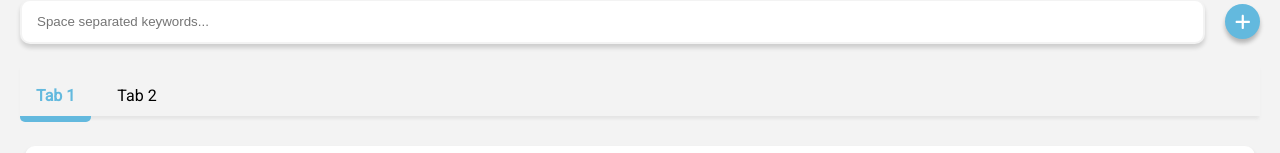
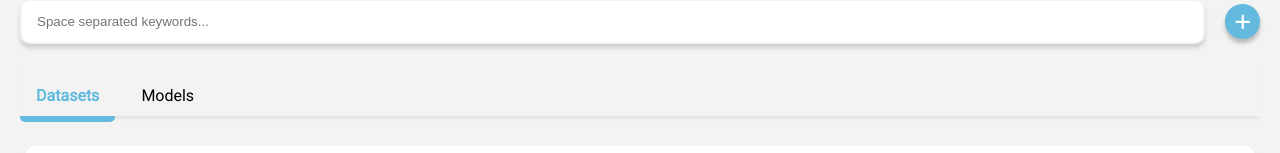
Before and after one commit to ECE493Group13/frontend, a React (Create React App) app: page /home in a window 1280 px wide. Shown: the part 129-282 px from the top of the page. Built offline with nearby package versions, Linux system fonts and the light colour scheme.

Commit message:
update tab labels

```diff
--- a/src/Components/Tabs.js
+++ b/src/Components/Tabs.js
@@ -20,13 +20,13 @@ export const Tabs = () => {
           className={activeTab === "tab1" ? "active" : ""}
           onClick={handleTab1}
         >
-          Tab 1
+          Datasets
         </li>
         <li
           className={activeTab === "tab2" ? "active" : ""}
           onClick={handleTab2}
         >
-          Tab 2
+          Models
         </li>
       </ul>
       <div className="outlet">
```
